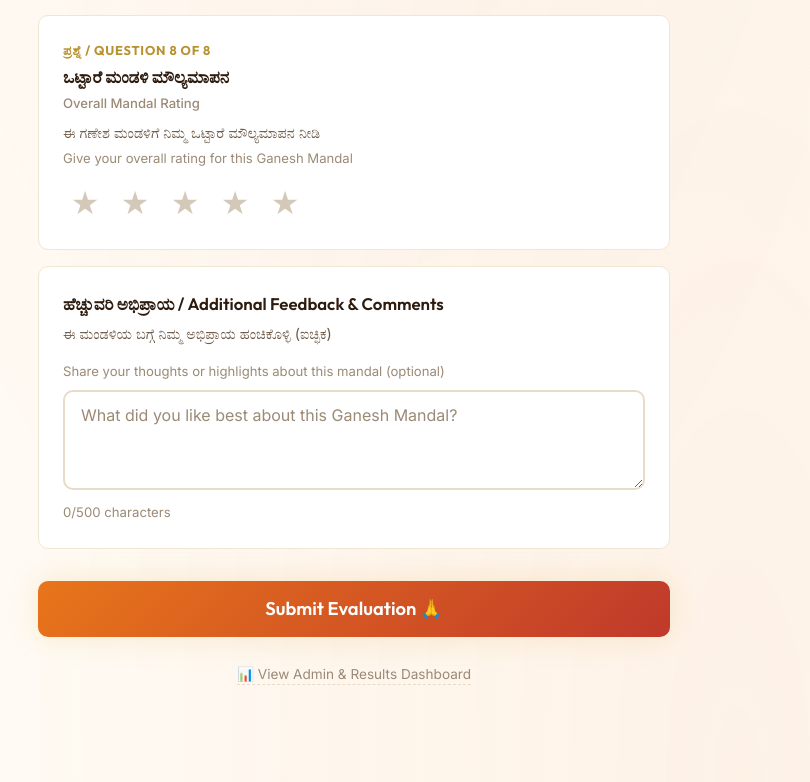
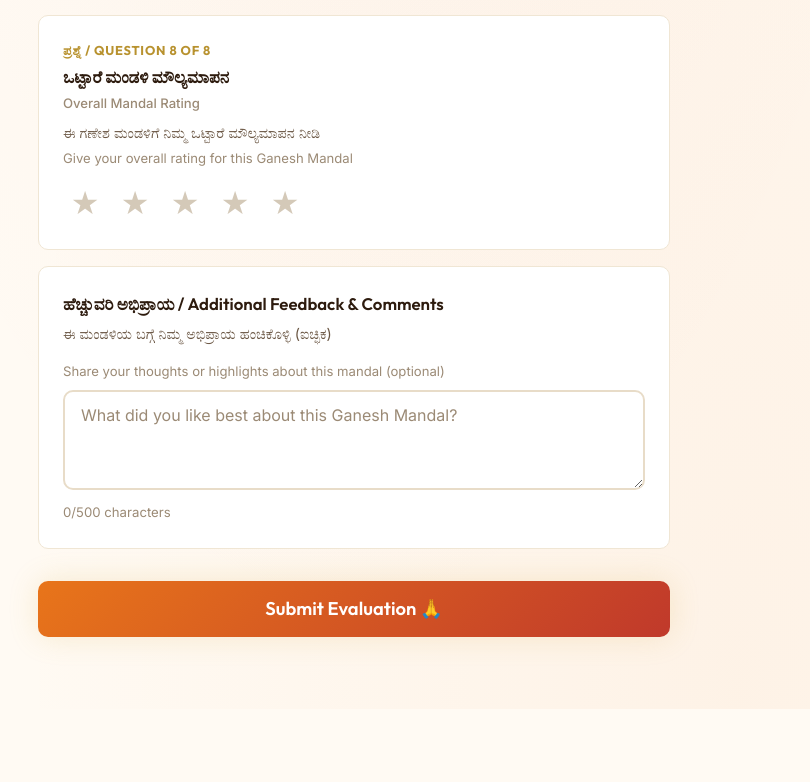
Before and after one commit to Samarthkadli/ganeshutsve, a Next.js app: page / in a window 1280 px wide. Shown: the part 2387-3169 px from the top of the page, without its empty margins (286-1096 px from the left). After the commit the page ends 3096 px from the top, so only its background shows below. Built offline with nearby package versions, Linux system fonts and the light colour scheme.

Commit message:
fix: remove admin link from public evaluation page, surface DB errors

```diff
--- a/src/app/actions/reviews.ts
+++ b/src/app/actions/reviews.ts
@@ -44,7 +44,7 @@ export async function submitReview(data: ReviewFormData) {
         const { data: anonAuth } = await supabase.auth.signInAnonymously();
         user = anonAuth?.user ?? null;
       } catch {
-        // Anonymous signin not configured or failed
+        // Anonymous signin not configured or failed — proceed without user
       }
     }
 
@@ -74,24 +74,21 @@ export async function submitReview(data: ReviewFormData) {
           .maybeSingle();
 
         if (createError) {
-          console.warn('Note: Could not insert mandal to Supabase (check RLS policies):', createError.message);
-          // Try to fallback to any existing mandal if available
-          const { data: fallbackMandal } = await supabase
-            .from('mandals')
-            .select('id')
-            .limit(1)
-            .maybeSingle();
-          if (fallbackMandal?.id) {
-            mandalId = fallbackMandal.id;
-          }
+          console.error('Mandal insert error:', createError);
+          return {
+            error: `ಮಂಡಳಿ ನೋಂದಾಯಿಸಲು ಸಾಧ್ಯವಾಗಲಿಲ್ಲ / Could not register mandal: ${createError.message}. Please run the SQL policy fix in Supabase.`,
+          };
         } else if (newMandal) {
           mandalId = newMandal.id;
         }
       }
     }
 
-    // 3. Insert review if mandalId is available
-    if (mandalId) {
+    if (!mandalId) {
+      return { error: 'ಮಂಡಳಿ ID ಸಿಗಲಿಲ್ಲ / Could not resolve Mandal ID. Please try again.' };
+    }
+
+    // 3. Insert review
     const insertPayload: Record<string, unknown> = {
       mandal_id: mandalId,
       idol_rating: data.idol_rating,
@@ -114,14 +111,18 @@ export async function submitReview(data: ReviewFormData) {
       .insert(insertPayload);
 
     if (insertError) {
-        console.warn('Note: Review insert in Supabase encountered notice (check RLS policies):', insertError.message);
-      }
-    }
-  } catch (err) {
-    console.warn('Supabase submission handled gracefully:', err);
+      console.error('Review insert error:', insertError);
+      return {
+        error: `ಮೌಲ್ಯಮಾಪನ ಉಳಿಸಲು ಸಾಧ್ಯವಾಗಲಿಲ್ಲ / Review could not be saved: ${insertError.message}. Please run the SQL policy fix in Supabase.`,
+      };
     }
 
     return { success: true, mandalName };
+  } catch (err) {
+    const msg = err instanceof Error ? err.message : String(err);
+    console.error('submitReview exception:', msg);
+    return { error: `ದೋಷ ಉಂಟಾಯಿತು / Unexpected error: ${msg}` };
+  }
 }
 
 export async function checkExistingReview() {
--- a/src/app/page.tsx
+++ b/src/app/page.tsx
@@ -568,21 +568,7 @@ export default function HomeEvaluationPage() {
                 </button>
               </div>
 
-              {/* Admin / Results Link */}
-              <div style={{ textAlign: 'center', paddingBottom: '3rem' }}>
-                <Link
-                  href="/admin/dashboard"
-                  style={{
-                    fontSize: '0.85rem',
-                    color: 'var(--color-text-muted)',
-                    textDecoration: 'none',
-                    borderBottom: '1px dashed var(--color-border)',
-                    paddingBottom: '2px',
-                  }}
-                >
-                  📊 View Admin & Results Dashboard
-                </Link>
-              </div>
+
             </div>
           </div>
         </div>
```
Lines whose indentation alone changed are shown as unchanged.
